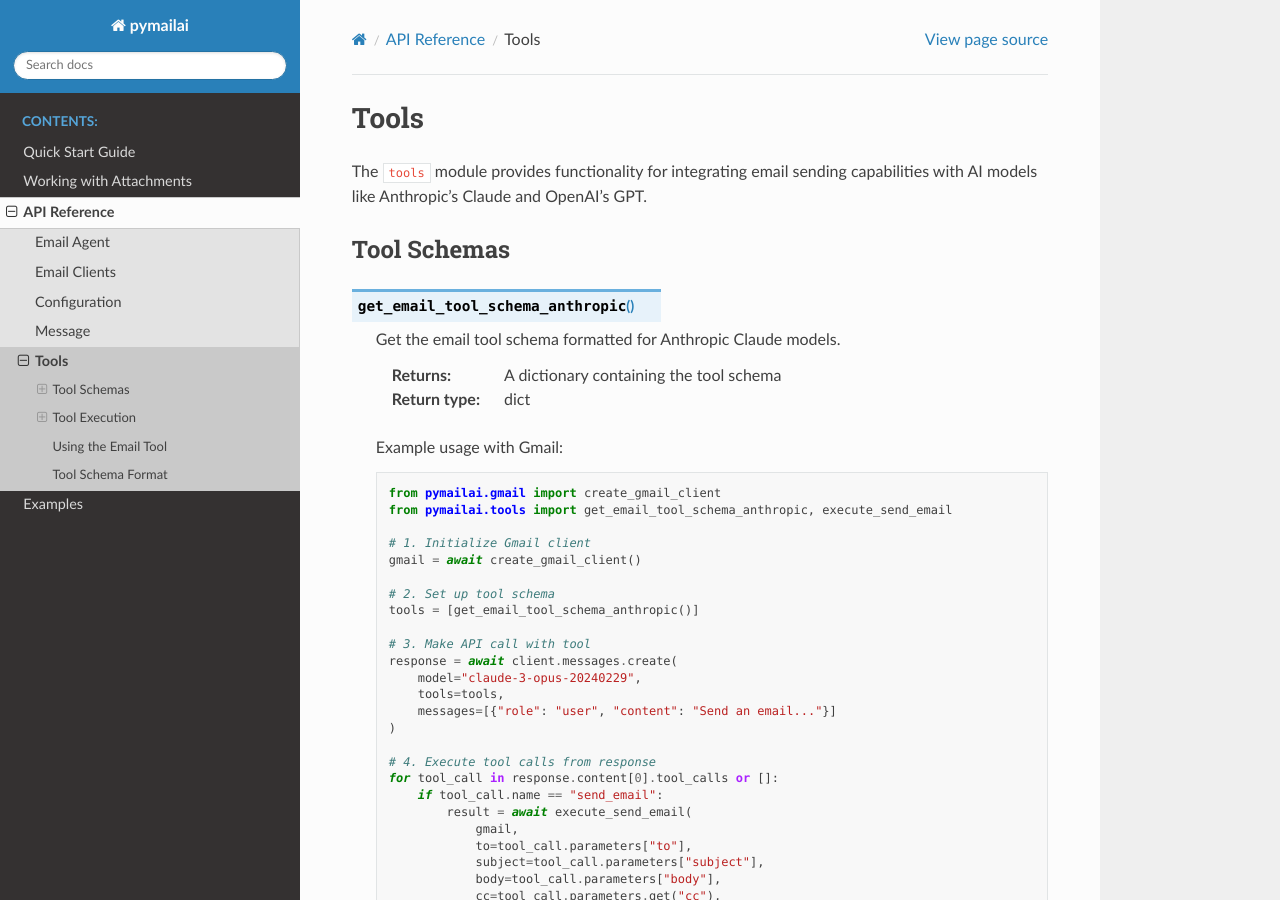
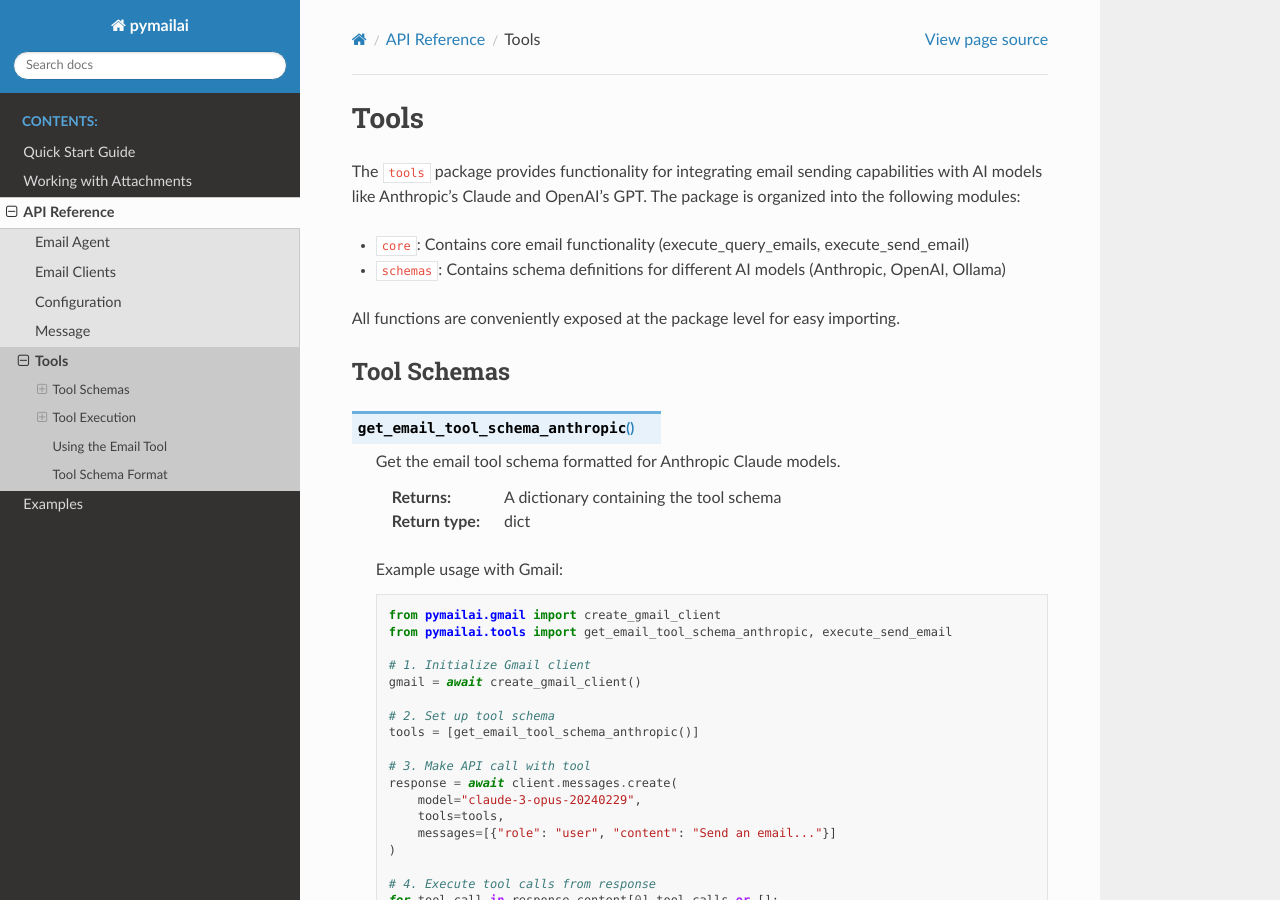
Before and after one commit to tomatyss/PyMailAI, a Sphinx documentation site: the page built from docs/source/api/tools.rst, in a window 1280 px wide and 900 px high. Built offline with Sphinx 7.4.7 and the Read the Docs theme 3.1.0, drawn with Linux system fonts in a browser that asks for light colours.

Commit message:
Update tools documentation to clarify package structure and module contents

```diff
--- a/docs/source/api/tools.rst
+++ b/docs/source/api/tools.rst
@@ -1,7 +1,12 @@
 Tools
 =====
 
-The ``tools`` module provides functionality for integrating email sending capabilities with AI models like Anthropic's Claude and OpenAI's GPT.
+The ``tools`` package provides functionality for integrating email sending capabilities with AI models like Anthropic's Claude and OpenAI's GPT. The package is organized into the following modules:
+
+* ``core``: Contains core email functionality (execute_query_emails, execute_send_email)
+* ``schemas``: Contains schema definitions for different AI models (Anthropic, OpenAI, Ollama)
+
+All functions are conveniently exposed at the package level for easy importing.
 
 Tool Schemas
 -----------
```
